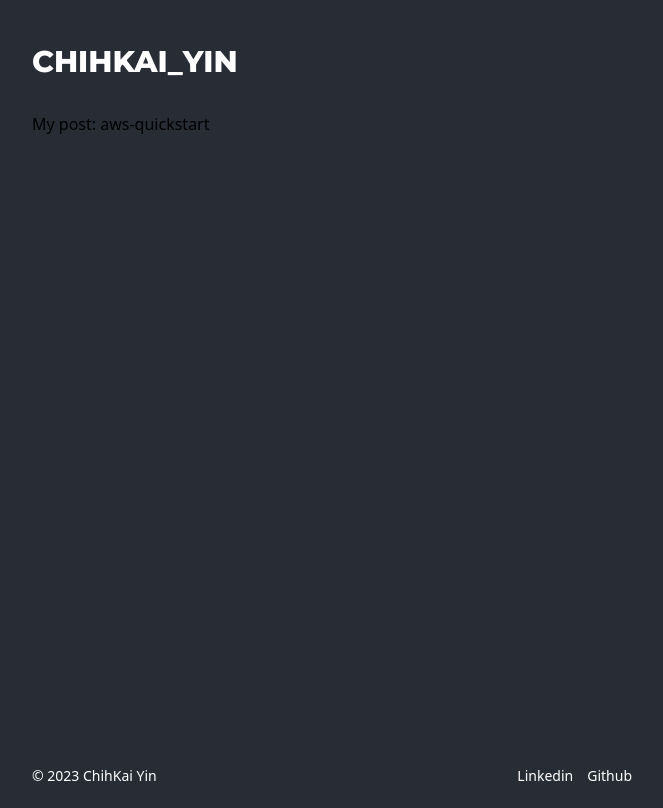
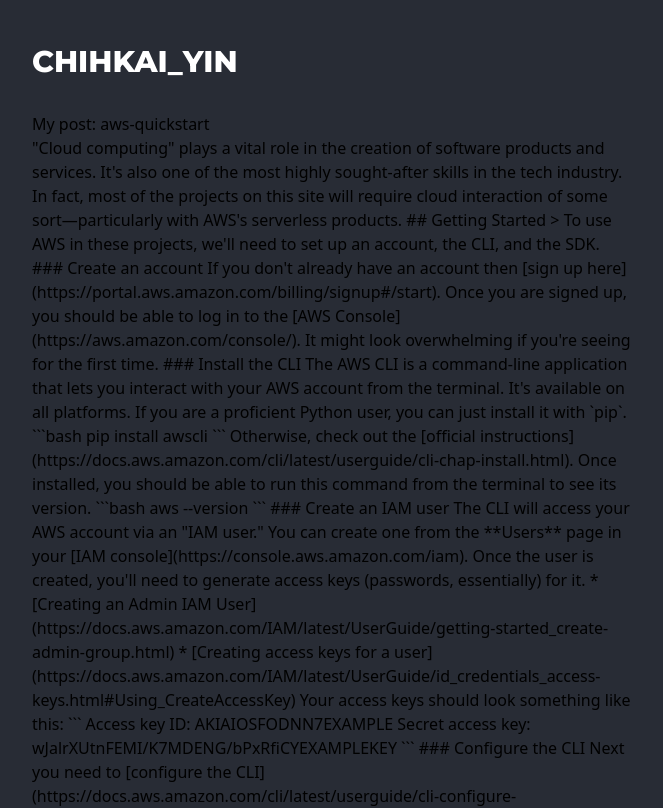
Before and after one commit to alexyin0978/chihkaiyin.blog, a Next.js app: page /aws-quickstart in a window 1280 px wide. Shown: the top 808 px of the page, without its empty margins (308-971 px from the left). Built offline with nearby package versions, Linux system fonts and the light colour scheme.

Commit message:
update: getPostContent

```diff
--- a/app/[post]/page.tsx
+++ b/app/[post]/page.tsx
@@ -1,3 +1,18 @@
-export default function Post({ params }: { params: { post: string } }) {
-  return <div>My post: {params.post}</div>;
+import { getPostContent } from "@/utils/readPost";
+
+type PostProps = {
+  params: {
+    post: string;
+  };
+};
+
+export default function Post({ params }: PostProps) {
+  const postContent = getPostContent(params.post);
+  console.log(postContent);
+  return (
+    <div>
+      My post: {params.post}
+      <p>{postContent}</p>
+    </div>
+  );
 }
--- a/app/page.tsx
+++ b/app/page.tsx
@@ -2,7 +2,7 @@
 import { Merriweather } from "next/font/google";
 import { Montserrat } from "@next/font/google";
 
-import { getMarkdownMetaData, PostMetaData } from "@/utils/readMarkdown";
+import { getAllPostsMetaDatas, PostMetaData } from "@/utils/readPost";
 
 import { SelfIntro } from "@/components/SelfIntro";
 
@@ -38,7 +38,7 @@
 };
 
 export default function Home() {
-  const postMetaDatas = getMarkdownMetaData();
+  const postMetaDatas = getAllPostsMetaDatas();
 
   return (
     <div className="pb-36">
--- a/utils/readMarkdown.ts
+++ b/utils/readPost.ts
@@ -8,13 +8,17 @@
   date: string;
 }
 
-export const getMarkdownMetaData = () => {
-  const rootPath = () => process.cwd();
+const rootPath = () => process.cwd();
 
+const parseMarkdown = (path: string) => {
+  const markdown = fs.readFileSync(path, "utf-8");
+  return matter(markdown);
+};
+
+export const getAllPostsMetaDatas = () => {
   const fileNames = fs.readdirSync(`${rootPath()}/post`);
   const metadatas = fileNames.map(fileName => {
-    const markdown = fs.readFileSync(`${rootPath()}/post/${fileName}`, "utf-8");
-    const { data } = matter(markdown);
+    const { data } = parseMarkdown(`${rootPath()}/post/${fileName}`);
 
     // add fileName to data
     const fileNameWithoutExtension = fileName.split(".")[0];
@@ -25,3 +29,8 @@
 
   return metadatas;
 };
+
+export const getPostContent = (post: string) => {
+  const { content } = parseMarkdown(`${rootPath()}/post/${post}.md`);
+  return content;
+};
```
